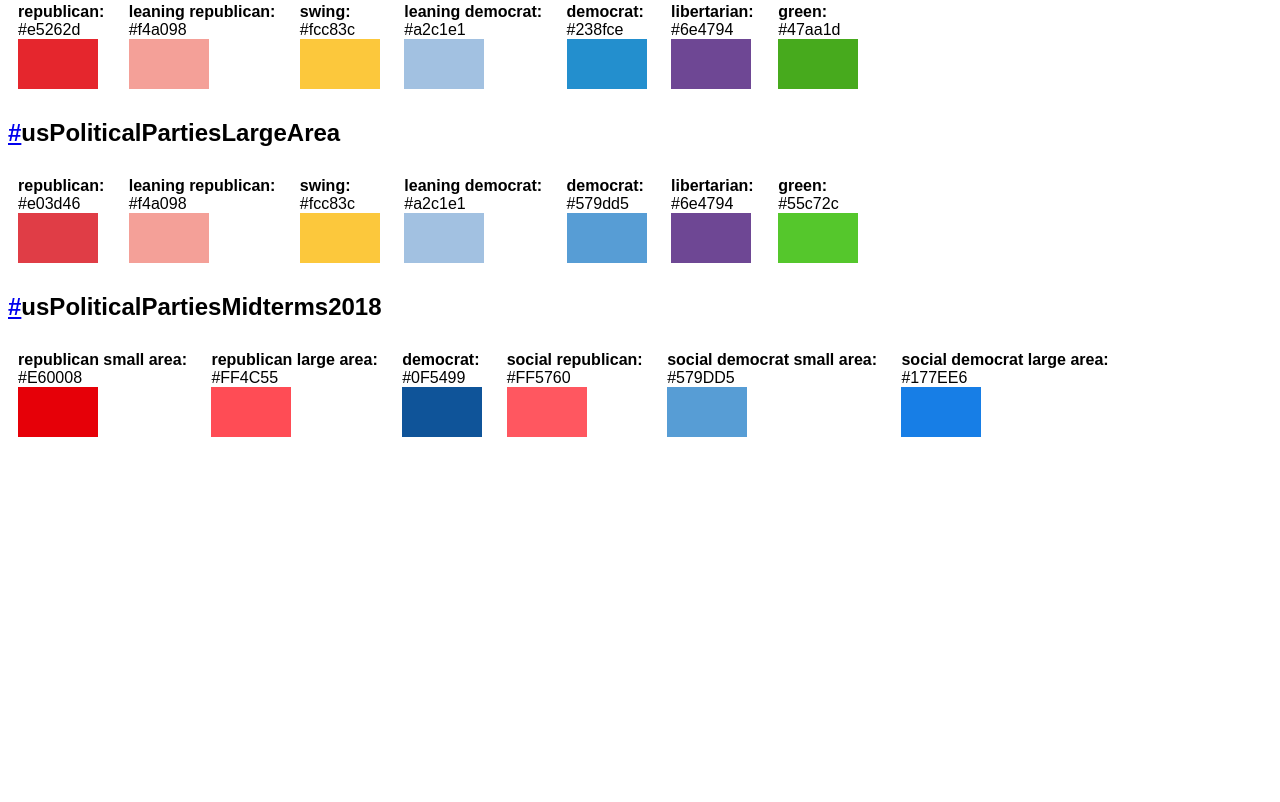
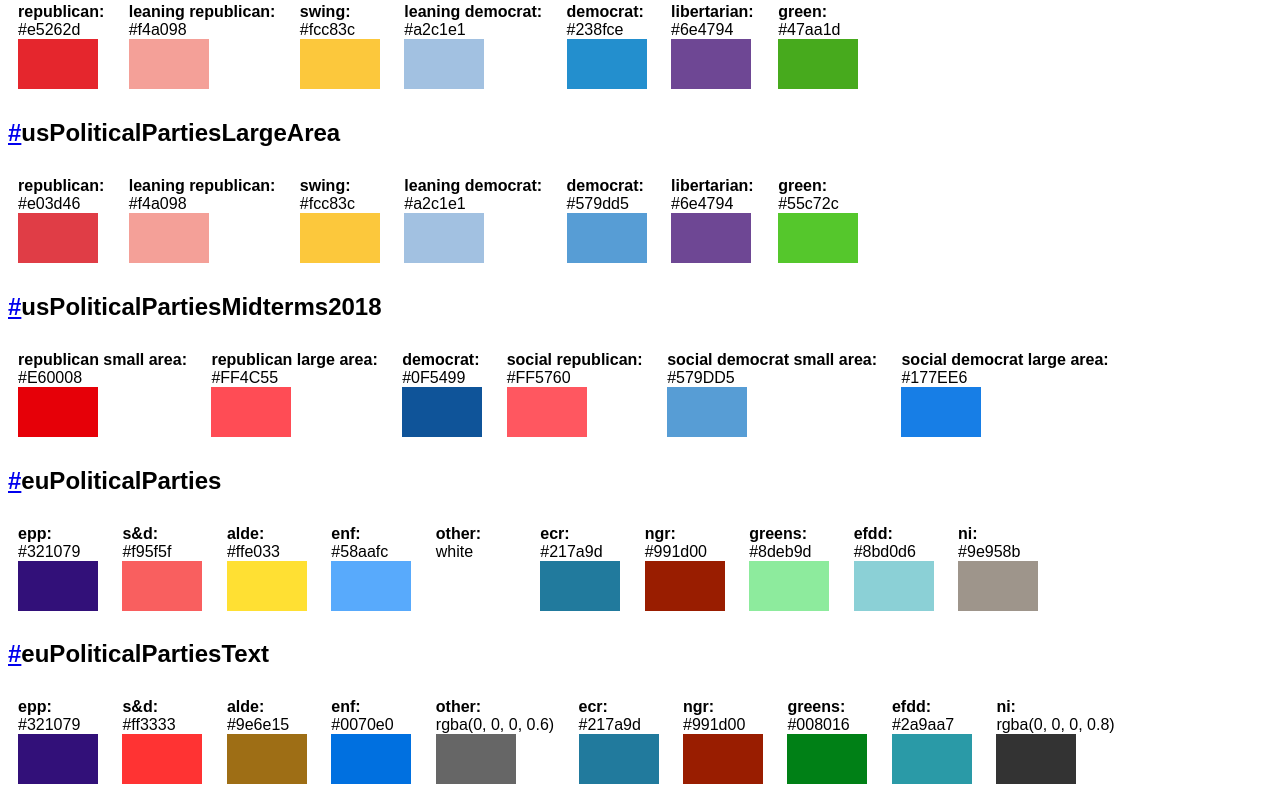
Before and after one commit to ft-interactive/g-chartcolour, a website: page index.html in a window 1280 px wide. Shown: the part 5705-6507 px from the top of the page. Before the commit the page ends 6160 px from the top, so only its background shows below. Drawn offline with Linux system fonts and the light colour scheme.

Commit message:
Adds European parliament party grouping colours

```diff
--- a/index.html
+++ b/index.html
@@ -1265,5 +1265,115 @@
 
         </div>
 
+        <div class="palette">
+        <h2 id="euPoliticalParties"><a href="#euPoliticalParties">#</a>euPoliticalParties</h2>
+
+            <div class="swatch-container">
+                <b>epp:</b><br>#321079
+                <div class="swatch" style="background:#321079">&nbsp;</div>
+            </div>
+
+            <div class="swatch-container">
+                <b>s&amp;d:</b><br>#f95f5f
+                <div class="swatch" style="background:#f95f5f">&nbsp;</div>
+            </div>
+
+            <div class="swatch-container">
+                <b>alde:</b><br>#ffe033
+                <div class="swatch" style="background:#ffe033">&nbsp;</div>
+            </div>
+
+            <div class="swatch-container">
+                <b>enf:</b><br>#58aafc
+                <div class="swatch" style="background:#58aafc">&nbsp;</div>
+            </div>
+
+            <div class="swatch-container">
+                <b>other:</b><br>white
+                <div class="swatch" style="background:white">&nbsp;</div>
+            </div>
+
+            <div class="swatch-container">
+                <b>ecr:</b><br>#217a9d
+                <div class="swatch" style="background:#217a9d">&nbsp;</div>
+            </div>
+
+            <div class="swatch-container">
+                <b>ngr:</b><br>#991d00
+                <div class="swatch" style="background:#991d00">&nbsp;</div>
+            </div>
+
+            <div class="swatch-container">
+                <b>greens:</b><br>#8deb9d
+                <div class="swatch" style="background:#8deb9d">&nbsp;</div>
+            </div>
+
+            <div class="swatch-container">
+                <b>efdd:</b><br>#8bd0d6
+                <div class="swatch" style="background:#8bd0d6">&nbsp;</div>
+            </div>
+
+            <div class="swatch-container">
+                <b>ni:</b><br>#9e958b
+                <div class="swatch" style="background:#9e958b">&nbsp;</div>
+            </div>
+
+        </div>
+
+        <div class="palette">
+        <h2 id="euPoliticalPartiesText"><a href="#euPoliticalPartiesText">#</a>euPoliticalPartiesText</h2>
+
+            <div class="swatch-container">
+                <b>epp:</b><br>#321079
+                <div class="swatch" style="background:#321079">&nbsp;</div>
+            </div>
+
+            <div class="swatch-container">
+                <b>s&amp;d:</b><br>#ff3333
+                <div class="swatch" style="background:#ff3333">&nbsp;</div>
+            </div>
+
+            <div class="swatch-container">
+                <b>alde:</b><br>#9e6e15
+                <div class="swatch" style="background:#9e6e15">&nbsp;</div>
+            </div>
+
+            <div class="swatch-container">
+                <b>enf:</b><br>#0070e0
+                <div class="swatch" style="background:#0070e0">&nbsp;</div>
+            </div>
+
+            <div class="swatch-container">
+                <b>other:</b><br>rgba(0, 0, 0, 0.6)
+                <div class="swatch" style="background:rgba(0, 0, 0, 0.6)">&nbsp;</div>
+            </div>
+
+            <div class="swatch-container">
+                <b>ecr:</b><br>#217a9d
+                <div class="swatch" style="background:#217a9d">&nbsp;</div>
+            </div>
+
+            <div class="swatch-container">
+                <b>ngr:</b><br>#991d00
+                <div class="swatch" style="background:#991d00">&nbsp;</div>
+            </div>
+
+            <div class="swatch-container">
+                <b>greens:</b><br>#008016
+                <div class="swatch" style="background:#008016">&nbsp;</div>
+            </div>
+
+            <div class="swatch-container">
+                <b>efdd:</b><br>#2a9aa7
+                <div class="swatch" style="background:#2a9aa7">&nbsp;</div>
+            </div>
+
+            <div class="swatch-container">
+                <b>ni:</b><br>rgba(0, 0, 0, 0.8)
+                <div class="swatch" style="background:rgba(0, 0, 0, 0.8)">&nbsp;</div>
+            </div>
+
+        </div>
+
     </body>
 </html>
--- a/index.js
+++ b/index.js
@@ -31,3 +31,4 @@ export {default as ukPoliticalPartiesPrint} from "./src/categorical-uk-politics-
 export {default as usPoliticalPartiesSmallArea} from "./src/categorical-us-politics-smallarea";
 export {default as usPoliticalPartiesLargeArea} from "./src/categorical-us-politics-largearea";
 export {default as usPoliticalPartiesMidterms2018} from "./src/categorical-us-politics-midterms-2018.js";
+export {default as euPoliticalParties, text as euPoliticalPartiesText} from "./src/categorical-europe-politics";
```
Also changed, not shown: src/categorical-europe-politics.js (added, +30 -0 lines), 2 other files.
